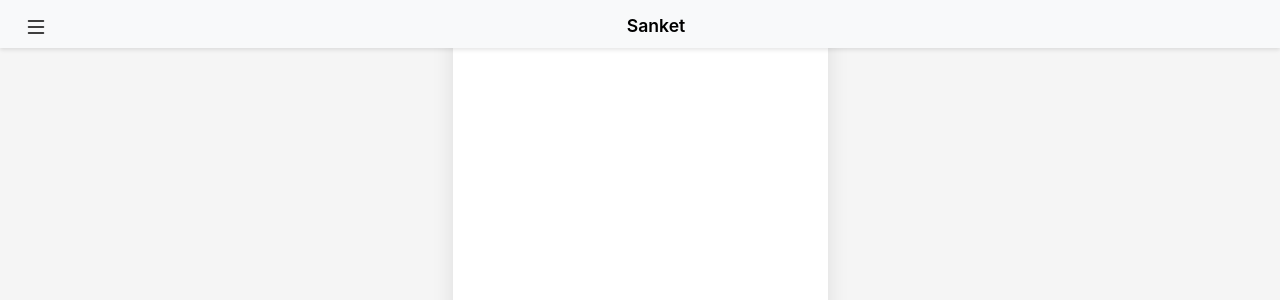
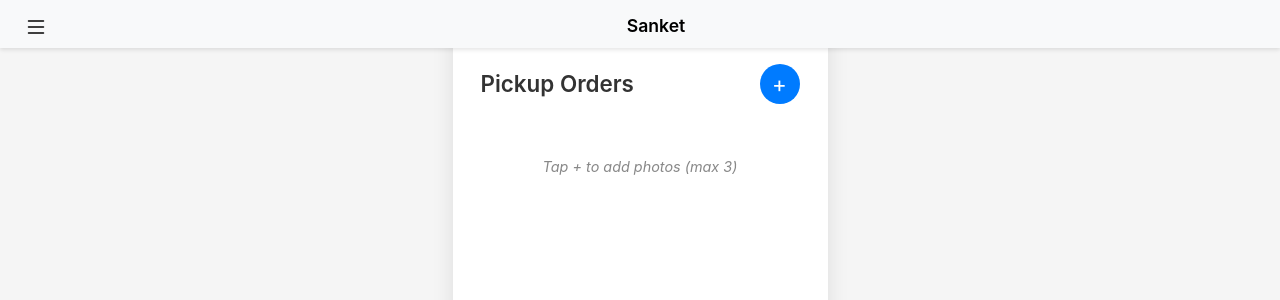
Before and after one commit to Sanket-Fulzele/PWA-App, a React (Create React App) app: page /camera in a window 1280 px wide. Before the commit this address had no page. Shown: the top 300 px of the page. Built offline with nearby package versions, Linux system fonts and the light colour scheme.

Commit message:
added the camera component

```diff
--- a/src/App.tsx
+++ b/src/App.tsx
@@ -15,6 +15,7 @@ import ScheduledTaskList from './components/ScheduledTasks/ScheduledTaskList/Sch
 import ScheduledTaskDetails from './components/ScheduledTasks/ScheduledTaskDetails/ScheduledTaskDetails';
 import CompletedTasks from './components/CompletedTasks/CompletedTasks';
 import Profile from './components/Profile/Profile';
+import Camera from './components/Camera/Camera';
 
 function App() {
   const [showSidebar, setShowSidebar] = useState(false);
@@ -94,6 +95,9 @@ function App() {
         <Nav.Link as={Link} to="/profile" onClick={handleCloseSidebar} className="py-1">
           My Profile
         </Nav.Link>
+        <Nav.Link as={Link} to="/camera" onClick={handleCloseSidebar} className="py-1">
+          Camera
+        </Nav.Link>
       </Nav>
     </div>
 
@@ -121,6 +125,7 @@ function App() {
               <Route path="/completed-tasks" element={<CompletedTasks />} />
               <Route path="/profile" element={<Profile />} />
               <Route path="/barcode" element={<Barcode />} />
+              <Route path="/camera" element={<Camera />} />
             </Routes>
           </Container>
         </main>
--- /dev/null
+++ b/src/components/Camera/Camera.css
@@ -0,0 +1,226 @@
+/* Base Styles */
+.mobile-camera-container {
+  padding: 16px;
+  max-width: 100%;
+  margin: 0 auto;
+  font-family: -apple-system, BlinkMacSystemFont, 'Segoe UI', Roboto, sans-serif;
+}
+
+/* Header Styles */
+.mobile-header-camera {
+  display: flex;
+  justify-content: space-between;
+  align-items: center;
+  margin-bottom: 20px;
+}
+
+.mobile-title {
+  margin: 0;
+  font-size: 1.4rem;
+  font-weight: 600;
+  color: #333;
+}
+
+.mobile-add-btn {
+  width: 40px;
+  height: 40px;
+  border-radius: 50%;
+  font-size: 1.4rem;
+  padding: 0;
+  display: flex;
+  align-items: center;
+  justify-content: center;
+  background-color: #007bff;
+  border: none;
+}
+
+/* Photos Row */
+.mobile-photos-row {
+  display: flex;
+  gap: 10px;
+  margin-bottom: 24px;
+  overflow-x: auto;
+  padding-bottom: 4px;
+  min-height: 90px;
+  scrollbar-width: none;
+}
+
+.mobile-photos-row::-webkit-scrollbar {
+  display: none;
+}
+
+.mobile-photo-thumbnail {
+  position: relative;
+  flex: 0 0 80px;
+  height: 80px;
+  border-radius: 8px;
+  overflow: hidden;
+  background: #f5f5f5;
+  box-shadow: 0 1px 3px rgba(0,0,0,0.1);
+}
+
+.mobile-photo-thumbnail img {
+  width: 100%;
+  height: 100%;
+  object-fit: cover;
+}
+
+.mobile-remove-btn {
+  position: absolute;
+  top: 4px;
+  right: 4px;
+  width: 22px;
+  height: 22px;
+  border-radius: 50%;
+  background-color: #ff4444;
+  color: white;
+  border: none;
+  font-size: 12px;
+  display: flex;
+  align-items: center;
+  justify-content: center;
+  padding: 0;
+}
+
+.mobile-empty-state {
+  width: 100%;
+  display: flex;
+  align-items: center;
+  justify-content: center;
+  color: #888;
+  font-size: 0.9rem;
+  font-style: italic;
+}
+
+/* Submit Button */
+.mobile-submit-btn {
+  width: 100%;
+  padding: 12px;
+  background-color: #28a745;
+  color: white;
+  border: none;
+  border-radius: 8px;
+  font-size: 1rem;
+  font-weight: 500;
+  margin-top: 8px;
+}
+
+/* Modal Styles */
+.mobile-camera-modal {
+  max-width: 95%;
+  margin: 0 auto;
+}
+
+.mobile-modal-header {
+  padding: 12px 16px;
+  border-bottom: 1px solid #eee;
+}
+
+.mobile-modal-title {
+  font-size: 1.2rem;
+  font-weight: 500;
+}
+
+.mobile-modal-body {
+  padding: 0;
+  display: flex;
+  flex-direction: column;
+}
+
+.mobile-camera-frame {
+  position: relative;
+  width: 100%;
+  background-color: #000;
+  aspect-ratio: 1;
+}
+
+.mobile-camera-preview {
+  width: 100%;
+  height: 100%;
+  object-fit: cover;
+  display: block;
+}
+
+.mobile-camera-loading {
+  position: absolute;
+  top: 0;
+  left: 0;
+  right: 0;
+  bottom: 0;
+  display: flex;
+  align-items: center;
+  justify-content: center;
+  background-color: rgba(0,0,0,0.5);
+}
+
+.mobile-spinner {
+  width: 40px;
+  height: 40px;
+  border: 4px solid rgba(255,255,255,0.3);
+  border-radius: 50%;
+  border-top-color: white;
+  animation: spin 1s ease-in-out infinite;
+}
+
+@keyframes spin {
+  to { transform: rotate(360deg); }
+}
+
+.mobile-camera-controls {
+  padding: 20px;
+  display: flex;
+  justify-content: center;
+}
+
+.mobile-capture-btn {
+  width: 60px;
+  height: 60px;
+  border-radius: 50%;
+  background-color: white;
+  border: 4px solid #f8f9fa;
+  box-shadow: 0 2px 10px rgba(0,0,0,0.2);
+  position: relative;
+  margin-bottom: 10px;
+}
+
+.mobile-capture-icon {
+  position: absolute;
+  top: 50%;
+  left: 50%;
+  transform: translate(-50%, -50%);
+  width: 40px;
+  height: 40px;
+  border-radius: 50%;
+  background-color: #dc3545;
+  border: 2px solid #fff;
+}
+
+.mobile-error-message {
+  padding: 20px;
+  text-align: center;
+  color: #dc3545;
+}
+
+.mobile-error-message p {
+  margin-bottom: 16px;
+}
+
+.mobile-close-btn {
+  padding: 8px 16px;
+  background-color: #6c757d;
+  color: white;
+  border: none;
+  border-radius: 4px;
+}
+
+/* Responsive Adjustments */
+@media (max-width: 400px) {
+  .mobile-title {
+    font-size: 1.2rem;
+  }
+
+  .mobile-photo-thumbnail {
+    flex: 0 0 70px;
+    height: 70px;
+  }
+}
--- /dev/null
+++ b/src/components/Camera/Camera.tsx
@@ -0,0 +1,177 @@
+import React, { useRef, useState, useEffect } from 'react';
+import { Button, Modal } from 'react-bootstrap';
+import './Camera.css';
+
+const Camera: React.FC = () => {
+  const videoRef = useRef<HTMLVideoElement>(null);
+  const [stream, setStream] = useState<MediaStream | null>(null);
+  const [error, setError] = useState<string>('');
+  const [showModal, setShowModal] = useState(false);
+  const [photos, setPhotos] = useState<string[]>([]);
+  const [isCameraLoading, setIsCameraLoading] = useState(false);
+
+  const startCamera = async () => {
+    setIsCameraLoading(true);
+    try {
+      const mediaStream = await navigator.mediaDevices.getUserMedia({
+        video: { facingMode: 'environment' },
+        audio: false
+      });
+      setStream(mediaStream);
+      if (videoRef.current) {
+        videoRef.current.srcObject = mediaStream;
+      }
+      setError('');
+    } catch (err) {
+      setError('Camera access denied. Please enable camera permissions.');
+    } finally {
+      setIsCameraLoading(false);
+    }
+  };
+
+  const stopCamera = () => {
+    if (stream) {
+      stream.getTracks().forEach(track => track.stop());
+      setStream(null);
+      if (videoRef.current) {
+        videoRef.current.srcObject = null;
+      }
+    }
+  };
+
+  const takePhoto = () => {
+    if (videoRef.current) {
+      const canvas = document.createElement('canvas');
+      canvas.width = videoRef.current.videoWidth;
+      canvas.height = videoRef.current.videoHeight;
+      const ctx = canvas.getContext('2d');
+      if (ctx) {
+        ctx.drawImage(videoRef.current, 0, 0);
+        const photoData = canvas.toDataURL('image/jpeg');
+        setPhotos(prev => [...prev, photoData]);
+        stopCamera();
+        setShowModal(false);
+      }
+    }
+  };
+
+  const removePhoto = (index: number) => {
+    setPhotos(prev => prev.filter((_, i) => i !== index));
+  };
+
+  const handleSubmit = () => {
+    console.log('Submitting photos:', photos);
+    // Here you would typically send the photos to your backend
+  };
+
+  useEffect(() => {
+    return () => {
+      stopCamera();
+    };
+  }, []);
+
+  return (
+    <div className="mobile-camera-container">
+      <div className="mobile-header-camera">
+        <h2 className="mobile-title">Pickup Orders</h2>
+        {photos.length < 3 && (
+          <Button
+            variant="primary"
+            onClick={() => {
+              setShowModal(true);
+              startCamera();
+            }}
+            className="mobile-add-btn"
+            disabled={isCameraLoading}
+          >
+            {isCameraLoading ? '...' : '+'}
+          </Button>
+        )}
+      </div>
+
+      <div className="mobile-photos-row">
+        {photos.map((photo, index) => (
+          <div key={index} className="mobile-photo-thumbnail">
+            <img src={photo} alt={`Order ${index + 1}`} />
+            <button
+              className="mobile-remove-btn"
+              onClick={() => removePhoto(index)}
+            >
+              ×
+            </button>
+          </div>
+        ))}
+        {photos.length === 0 && (
+          <div className="mobile-empty-state">
+            Tap + to add photos (max 3)
+          </div>
+        )}
+      </div>
+
+      {photos.length > 0 && (
+        <button
+          className="mobile-submit-btn"
+          onClick={handleSubmit}
+        >
+          Submit {photos.length} Photo{photos.length !== 1 ? 's' : ''}
+        </button>
+      )}
+
+      {/* Camera Modal */}
+      <Modal
+        show={showModal}
+        onHide={() => {
+          stopCamera();
+          setShowModal(false);
+        }}
+        centered
+        backdrop="static"
+        className="mobile-camera-modal"
+      >
+        <Modal.Header closeButton className="mobile-modal-header">
+          <Modal.Title className="mobile-modal-title">Take Photo</Modal.Title>
+        </Modal.Header>
+        <Modal.Body className="mobile-modal-body">
+          {error ? (
+            <div className="mobile-error-message">
+              <p>{error}</p>
+              <button
+                className="mobile-close-btn"
+                onClick={() => setShowModal(false)}
+              >
+                Close
+              </button>
+            </div>
+          ) : (
+            <>
+              <div className="mobile-camera-frame">
+                <video
+                  ref={videoRef}
+                  autoPlay
+                  playsInline
+                  className="mobile-camera-preview"
+                />
+                {isCameraLoading && (
+                  <div className="mobile-camera-loading">
+                    <div className="mobile-spinner"></div>
+                  </div>
+                )}
+              </div>
+              <div className="mobile-camera-controls">
+                <button
+                  className="mobile-capture-btn"
+                  onClick={takePhoto}
+                  disabled={!stream || isCameraLoading}
+                >
+                  <span className="mobile-capture-icon"></span>
+                </button>
+              </div>
+            </>
+          )}
+        </Modal.Body>
+      </Modal>
+    </div>
+  );
+};
+
+export default Camera;
```
